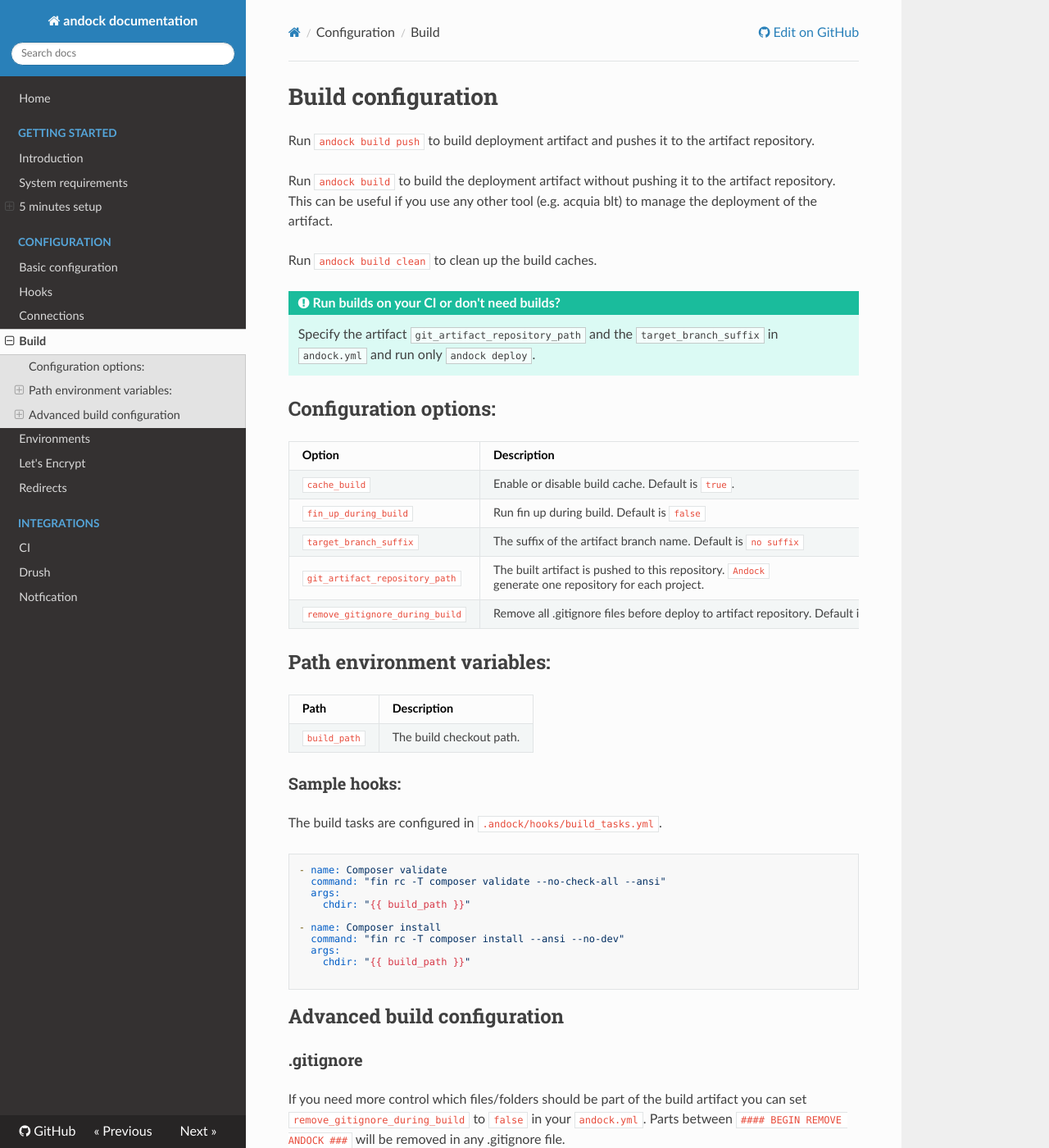
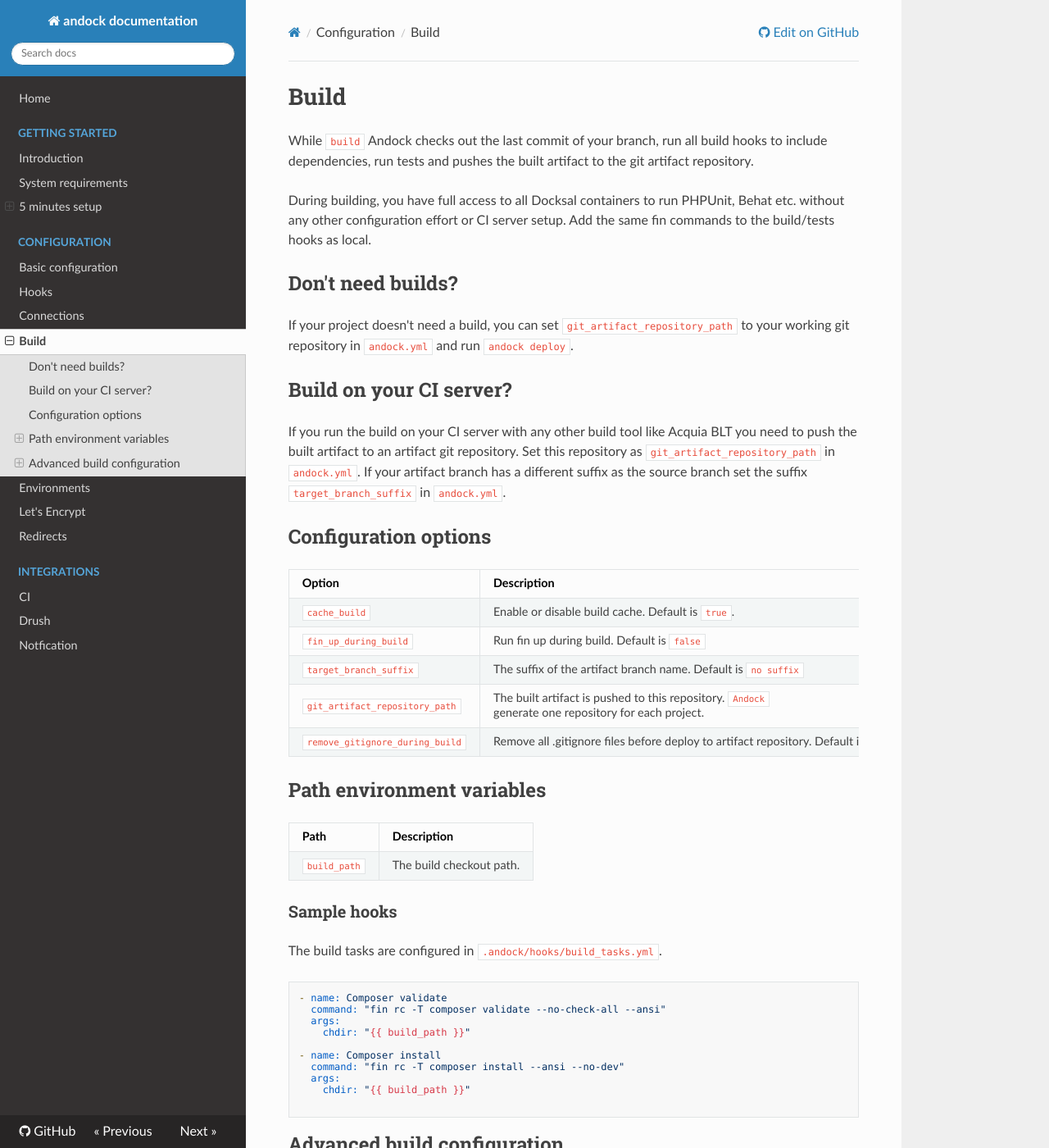
Before and after one commit to andock/andock, an MkDocs documentation site: the page built from docs/configuration/build.md, in a window 1280 px wide and 1400 px high. Shown: the whole window at 82% size. Built offline with MkDocs 1.6.1, drawn with Linux system fonts in a browser that asks for light colours; nearby versions of some CDN libraries; old or Windows-style settings are respelled for this version of MkDocs.

Commit message:
Update docs.

````diff
--- a/docs/configuration/build.md
+++ b/docs/configuration/build.md
@@ -1,15 +1,18 @@
-# Build configuration
+# Build
 
-Run `andock build push` to build deployment artifact and pushes it to the artifact repository.
+While `build` Andock checks out the last commit of your branch, run all build hooks to include dependencies, run tests and pushes the built artifact to the git artifact repository.
 
-Run `andock build` to build the deployment artifact without pushing it to the artifact repository. This can be useful if you use any other tool (e.g. acquia blt) to manage the deployment of the artifact.
+During building, you have full access to all Docksal containers to run PHPUnit, Behat etc. without any other configuration effort or CI server setup.
+Add the same fin commands to the build/tests hooks as local.
 
-Run `andock build clean` to clean up the build caches.
+## Don't need builds?
+If your project doesn't need a build, you can set `git_artifact_repository_path` to your working git repository in `andock.yml` and run `andock deploy`.
 
-!!! tip "Run builds on your CI or don't need builds?"
-    Specify the artifact `git_artifact_repository_path` and the `target_branch_suffix` in `andock.yml` and run only `andock deploy`.
+## Build on your CI server?
+If you run the build on your CI server with any other build tool like Acquia BLT you need to push the built artifact to an artifact git repository.
+Set this repository as `git_artifact_repository_path` in `andock.yml`. If your artifact branch has a different suffix as the source branch set the suffix `target_branch_suffix` in `andock.yml`.
 
-## Configuration options:
+## Configuration options
 
 | Option                     | Description |
 |----------------------------|:------------|
@@ -19,13 +22,13 @@
 | `git_artifact_repository_path`            | The built artifact is pushed to this repository. `Andock` generate one repository for each project.
 | `remove_gitignore_during_build`            | Remove all .gitignore files before deploy to artifact repository. Default is `true`
 
-## Path environment variables:
+## Path environment variables
 
 | Path                     | Description |
 |----------------------------|:------------|
 | `build_path`            | The build checkout path.
 
-### Sample hooks:
+### Sample hooks
 The build tasks are configured in `.andock/hooks/build_tasks.yml`.
 ```yaml
 - name: Composer validate
````
Also changed, not shown: docs/configuration/environment.md (+5 -8 lines).
